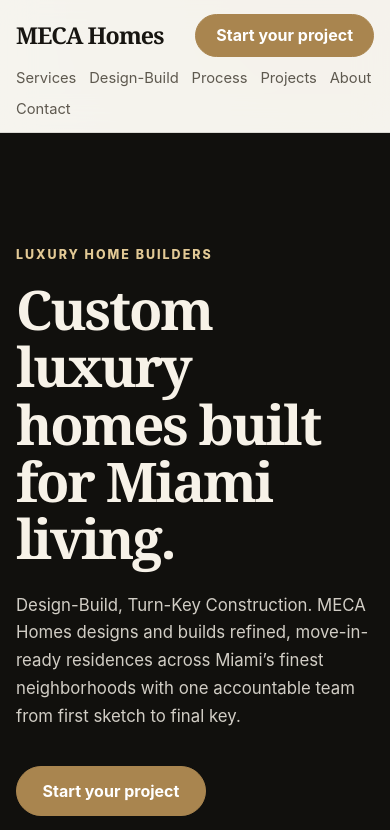
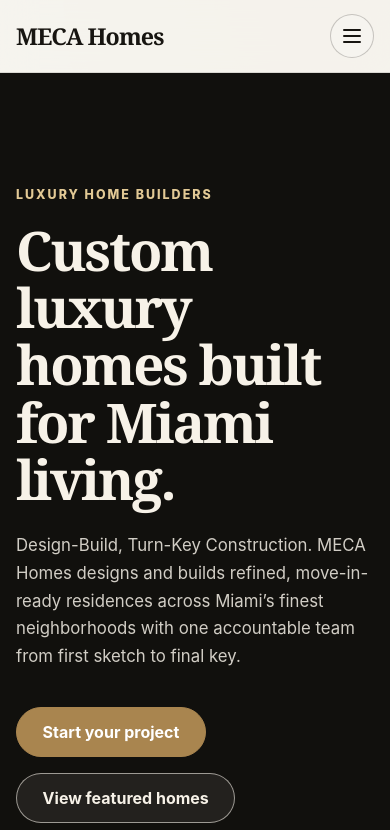
Before and after one commit to carlosconceiro5-pixel/immersive-3d-site, a React (Vite) app: page / in a window 390 px wide. Shown: the top 830 px of the page. Built offline with nearby package versions, Linux system fonts and the light colour scheme.

Commit message:
Add mobile hamburger navigation

```diff
--- a/src/App.css
+++ b/src/App.css
@@ -828,3 +828,66 @@
 .project-card__link:hover {
   text-decoration: underline;
 }
+
+/* Mobile hamburger navigation */
+.nav__toggle {
+  display: none;
+  width: 2.75rem;
+  height: 2.75rem;
+  padding: 0;
+  border: 1px solid var(--border-strong);
+  border-radius: var(--radius-pill);
+  background: rgba(246, 244, 239, 0.88);
+  cursor: pointer;
+}
+
+.nav__toggle span {
+  display: block;
+  width: 1.1rem;
+  height: 2px;
+  margin: 4px auto;
+  border-radius: 999px;
+  background: var(--text-strong);
+}
+
+.nav__mobile {
+  display: none;
+}
+
+@media (max-width: 760px) {
+  .nav__links,
+  .nav__cta {
+    display: none;
+  }
+
+  .nav__inner {
+    flex-wrap: nowrap;
+  }
+
+  .nav__toggle {
+    display: block;
+    margin-left: auto;
+  }
+
+  .nav__mobile {
+    display: none;
+    padding: 0 1rem 1rem;
+    background: rgba(246, 244, 239, 0.96);
+    border-bottom: 1px solid var(--border);
+    backdrop-filter: blur(16px);
+  }
+
+  .nav__mobile--open {
+    display: grid;
+    gap: 0.85rem;
+  }
+
+  .nav__mobile a:not(.btn) {
+    color: var(--text-strong);
+    font-weight: 700;
+  }
+
+  .nav__mobile .btn {
+    width: 100%;
+  }
+}
--- a/src/components/Nav.tsx
+++ b/src/components/Nav.tsx
@@ -1,10 +1,14 @@
+import { useState } from 'react'
 import { business, navLinks } from '../data/site'
 
 export function Nav() {
+  const [isOpen, setIsOpen] = useState(false)
+  const closeMenu = () => setIsOpen(false)
+
   return (
     <header className="nav">
       <div className="nav__inner container">
-        <a className="nav__brand" href="#top">
+        <a className="nav__brand" href="#top" onClick={closeMenu}>
           {business.name}
         </a>
 
@@ -19,6 +23,31 @@
         <a className="btn btn--primary nav__cta" href="#contact">
           Start your project
         </a>
+
+        <button
+          type="button"
+          className="nav__toggle"
+          aria-label={isOpen ? 'Close menu' : 'Open menu'}
+          aria-expanded={isOpen}
+          aria-controls="mobile-menu"
+          onClick={() => setIsOpen((open) => !open)}
+        >
+          <span />
+          <span />
+          <span />
+        </button>
+      </div>
+
+      <div className={`nav__mobile ${isOpen ? 'nav__mobile--open' : ''}`} id="mobile-menu">
+        {navLinks.map((link) => (
+          <a key={link.href} href={link.href} onClick={closeMenu}>
+            {link.label}
+          </a>
+        ))}
+
+        <a className="btn btn--primary" href="#contact" onClick={closeMenu}>
+          Start your project
+        </a>
       </div>
     </header>
   )
```
